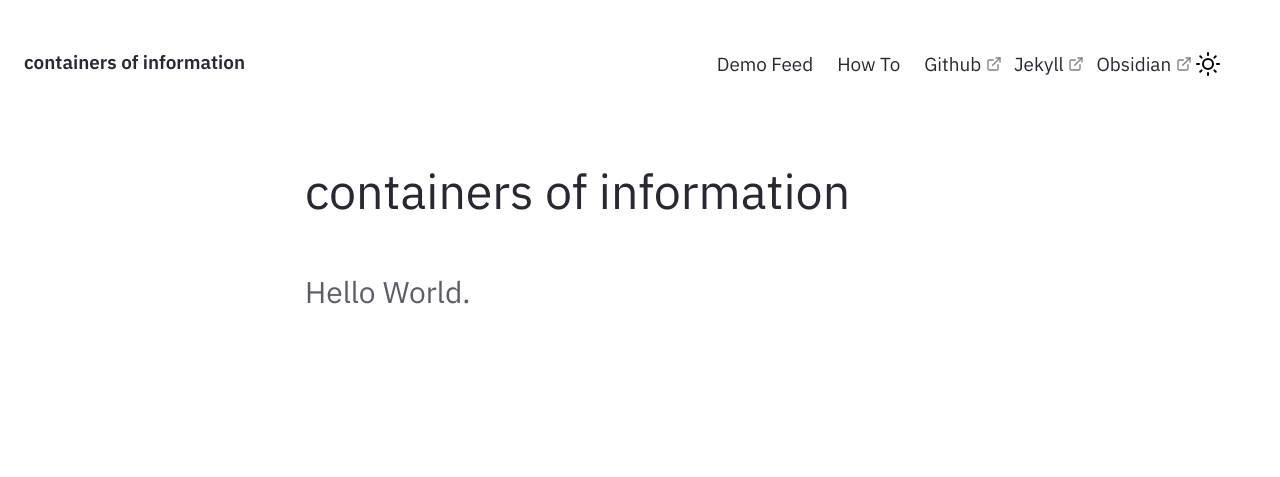
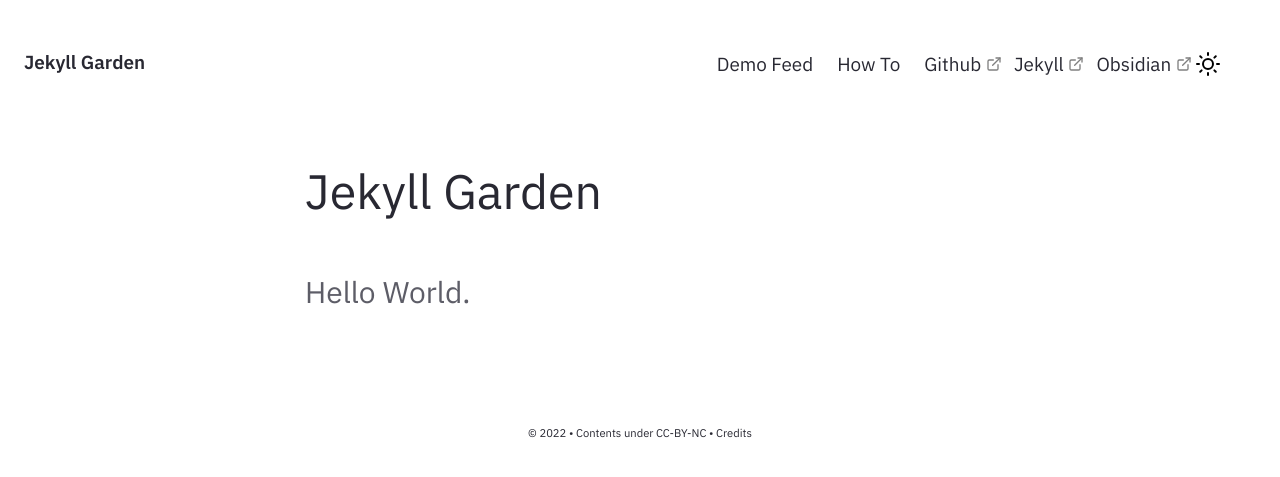
Before and after one commit to vladcampos/vladcampos.github.io, a Jekyll site: the page built from pages/index.md, in a window 1280 px wide. Shown: the top 477 px of the page. Built offline with Jekyll 4.4.1, drawn with Linux system fonts in a browser that asks for light colours.

Commit message:
Update _config.yml

```diff
--- a/_config.yml
+++ b/_config.yml
@@ -19,7 +19,7 @@
 # in the templates via {{ site.myvariable }}.
 
 # URL is the base hostname with protocol for your site, eg http://example.com
-url: "https://vladcampos.github.io" # the base hostname & protocol for your site, e.g. http://example.com
+url: "" # the base hostname & protocol for your site, e.g. http://example.com
 
 # If you want to install this jekyll in a subpath (eg /digitalgarden) set it here.
 # Else keep it Empty (DON'T PUT /; Keep it empty)
@@ -27,11 +27,11 @@ baseurl: ""
 
 # Website Header, Description, Footer year and text.
 # If you are deleting this, make sure you remove it from HTML files too
-heading: containers of information
-content: vladcampos'containers
+heading: Jekyll Garden # Change this
+content: Obsidian ready Jekyll Theme
 copyright:
-  year: © 2024
-  msg:
+  year: © 2022
+  msg: Contents under CC-BY-NC
 
 # Set title and content for private & broken link tooltop
 privatelinks:
@@ -52,7 +52,7 @@ preferences:
 # To enable a homepage, change the value to true and add content to _includes/Homepage.html
 # If enable : false, notes feed will be as homepage.
   homepage:
-    enabled: true
+    enabled: true ##If you need a homepage, change this to true and edit _includes/Homepage.html
 
 encoding: utf-8
 
```
